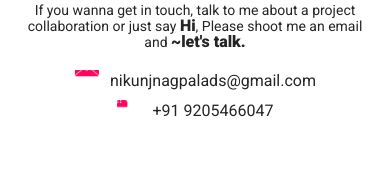
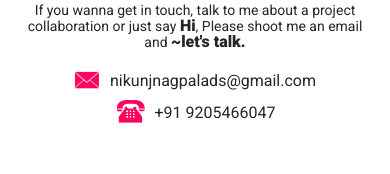
Before and after one commit to nikunjnagpalads/nikunj_portfolio, a plain HTML site: page contact.html in a window 390 px wide. Shown: the part 188-362 px from the top of the page. Drawn offline with nearby package versions, Linux system fonts and the light colour scheme.

Commit message:
Update contact.css

```diff
--- a/css/contact.css
+++ b/css/contact.css
@@ -69,6 +69,11 @@ button.blankButton {
 }
 .contactContent ul li {
     margin-bottom: 10px
+}
+.contactContent ul li a {
+    display: flex;
+    justify-content: center;
+    align-items: center;
 }
 .contactContent ul li a:hover{
     color:#ff0260;
@@ -150,7 +155,7 @@ section.contactPageSection {
 .contactForm form {
     max-width: 100%;
 }
-.contactContent ul li a:before {
+.contactContent ul li a.mailer:before {
     height: 20px;
     width: 26px;
     background-position: 0px -57px;
```
